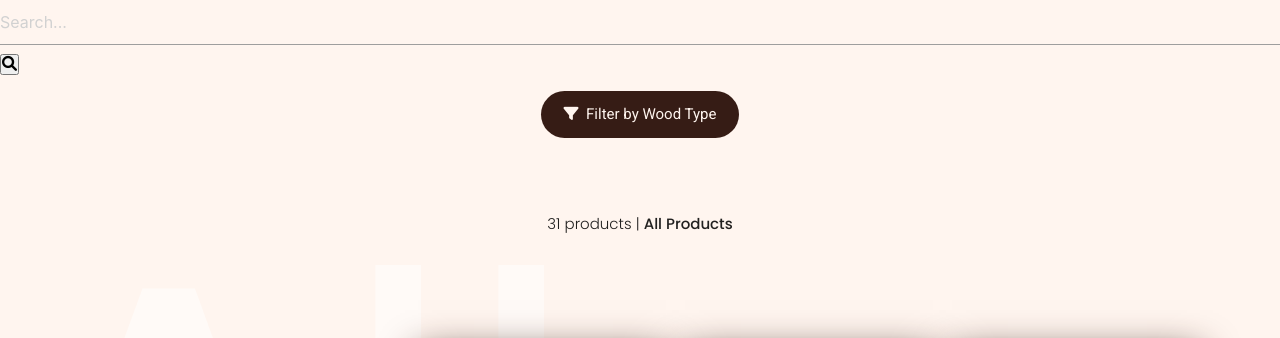
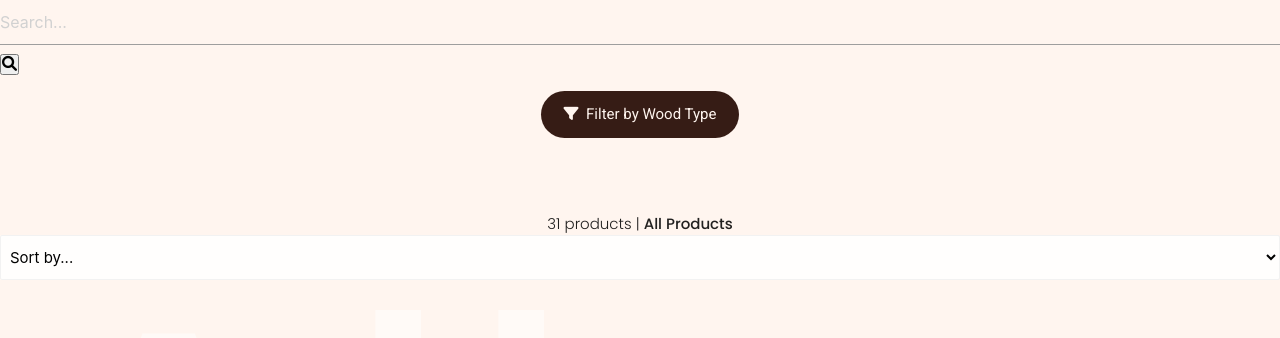
Before and after one commit to jjpickering10/CI-MS4-DragonEggWoodturning, a Django app: page /products/ in a window 1280 px wide. Shown: the part 80-418 px from the top of the page. Run offline with Django 3.2, Linux system fonts and the light colour scheme; data comes from the database, SQL or seed files in the repository; some libraries are stand-ins or nearby versions.

Commit message:
Add js for sorting products

```diff
--- a/checkout/static/checkout/js/stripe_elements.js
+++ b/checkout/static/checkout/js/stripe_elements.js
@@ -121,7 +121,7 @@ form.addEventListener('submit', function(ev) {
           // execution. Set up a webhook or plugin to listen for the
           // payment_intent.succeeded event that handles any business critical
           // post-payment actions.
-          // form.submit()
+          form.submit()
         }
       }
     });
--- a/checkout/webhook_handler.py
+++ b/checkout/webhook_handler.py
@@ -46,7 +46,6 @@ class StripeWH_Handler:
         username = intent.metadata.username
         if username != 'AnonymousUser':
             profile = UserProfile.objects.get(user__username=username)
-            print(profile)
 
         order_exists = False
         attempts = 1
--- a/products/templates/products/all_products.html
+++ b/products/templates/products/all_products.html
@@ -47,6 +47,19 @@
   {% endif %}
   </p>
   {% endif %}
+  <div class="sort-box">
+    <select id="sort-key" class="browser-default">
+      <option value="reset" {% if current_sorting == 'None_None' %}selected{% endif %}>Sort by...</option>
+      <option value="price_asc" {% if current_sorting == 'price_asc' %}selected{% endif %}>Price (low to high)</option>
+      <option value="price_desc" {% if current_sorting == 'price_desc' %}selected{% endif %}>Price (high to low)</option>
+      <option value="rating_asc" {% if current_sorting == 'rating_asc' %}selected{% endif %}>Rating (low to high)</option>
+      <option value="rating_desc" {% if current_sorting == 'rating_desc' %}selected{% endif %}>Rating (high to low)</option>
+      <option value="name_asc" {% if current_sorting == 'name_asc' %}selected{% endif %}>Name (A-Z)</option>
+      <option value="name_desc" {% if current_sorting == 'name_desc' %}selected{% endif %}>Name (Z-A)</option>
+      <option value="category_asc" {% if current_sorting == 'category_asc' %}selected{% endif %}>Category (A-Z)</option>
+      <option value="category_desc" {% if current_sorting == 'category_desc' %}selected{% endif %}>Category (Z-A)</option>
+  </select>
+  </div>
 </div>
 
 
@@ -99,6 +112,7 @@
  const label = document.querySelectorAll('.product-label')
  const productContainer = document.querySelector('.product-container')
 
+// Add dynamic watermark
  function addWatermark() {
     const watermark = document.createElement('p')
     const text = document.createTextNode(label[0].textContent)
@@ -106,7 +120,8 @@
     watermark.classList.add('watermark')
     productContainer.append(watermark)
  }
-
+ addWatermark()
+// Display check for current category
  categories.forEach(category => {
    if (label[0].textContent === category.textContent) {
      category.children[0].children[1].classList.remove('hide')
@@ -114,6 +129,28 @@
    }
  })
 
- addWatermark()
+ //  Sorting
+    const sortKey = document.getElementById('sort-key')
+    const url = new URL(window.location.href)
+
+    sortKey.addEventListener('change', (e) => {
+    const selected = e.srcElement.value
+    console.log(selected);
+    if (selected != 'reset') {
+      const sort = selected.split("_")[0]
+      const direction = selected.split("_")[1]
+
+      url.searchParams.set('sort', sort)
+      url.searchParams.set('direction', direction)
+      console.log(url);
+
+      window.location.replace(url)
+    } else {
+        url.searchParams.delete("sort")
+        url.searchParams.delete("direction")
+
+        window.location.replace(url)
+    }
+   })
 </script>
 {% endblock %}
```
